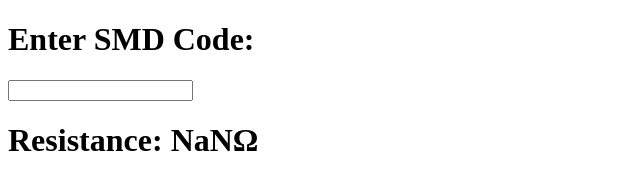
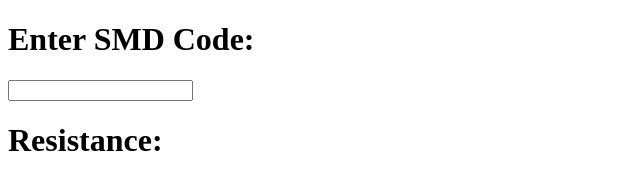
Before and after one commit to celigx/smd-resistor-calculator, a Gatsby site: page / in a window 1280 px wide. Shown: the whole page, without its empty margins (0-640 px from the left). Built offline with nearby package versions, Linux system fonts and the light colour scheme; Gatsby itself is replaced by a stand-in of ours.

Commit message:
Add showOutput function
Show output if value length is equal or bigger than 3 on input, otherwise don't show resistance output

```diff
--- a/src/pages/index.js
+++ b/src/pages/index.js
@@ -6,9 +6,19 @@ export default function Home() {
   const [decimal, setDecimal] = useState('')
 
   useEffect(() => {
-    calculateSMD()
-    changeToDecimal()
+    showOutput()
   })
+
+  // Show output if value length is equal or bigger than 3, otherwise don't show resistance output
+  const showOutput = () => {
+    if (value.length >= 3) {
+      calculateSMD()
+      changeToDecimal()
+    } else {
+      setDecimal('')
+      setOutput('')
+    }
+  }
 
   // Update input change
   const valueChange = (e) => {
```
